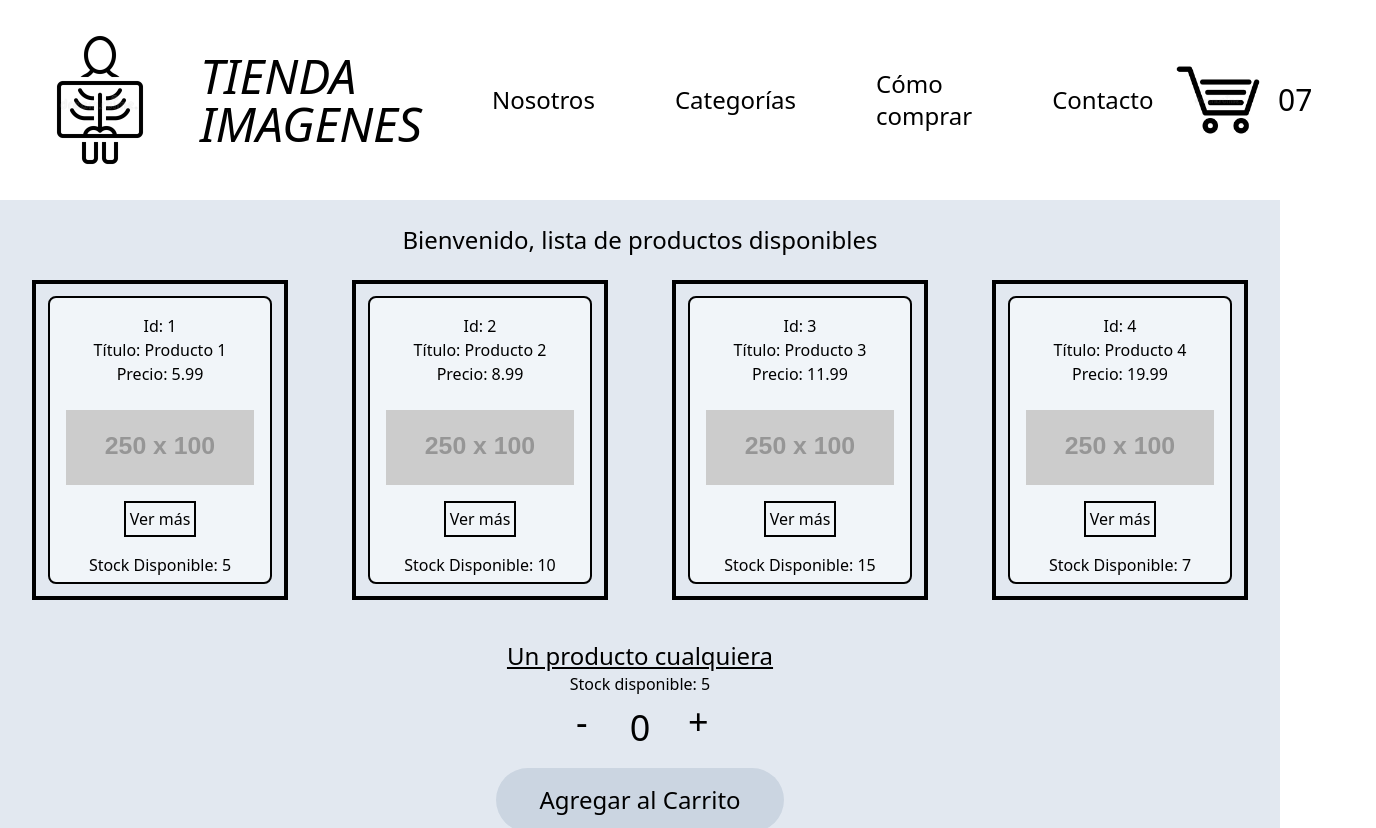
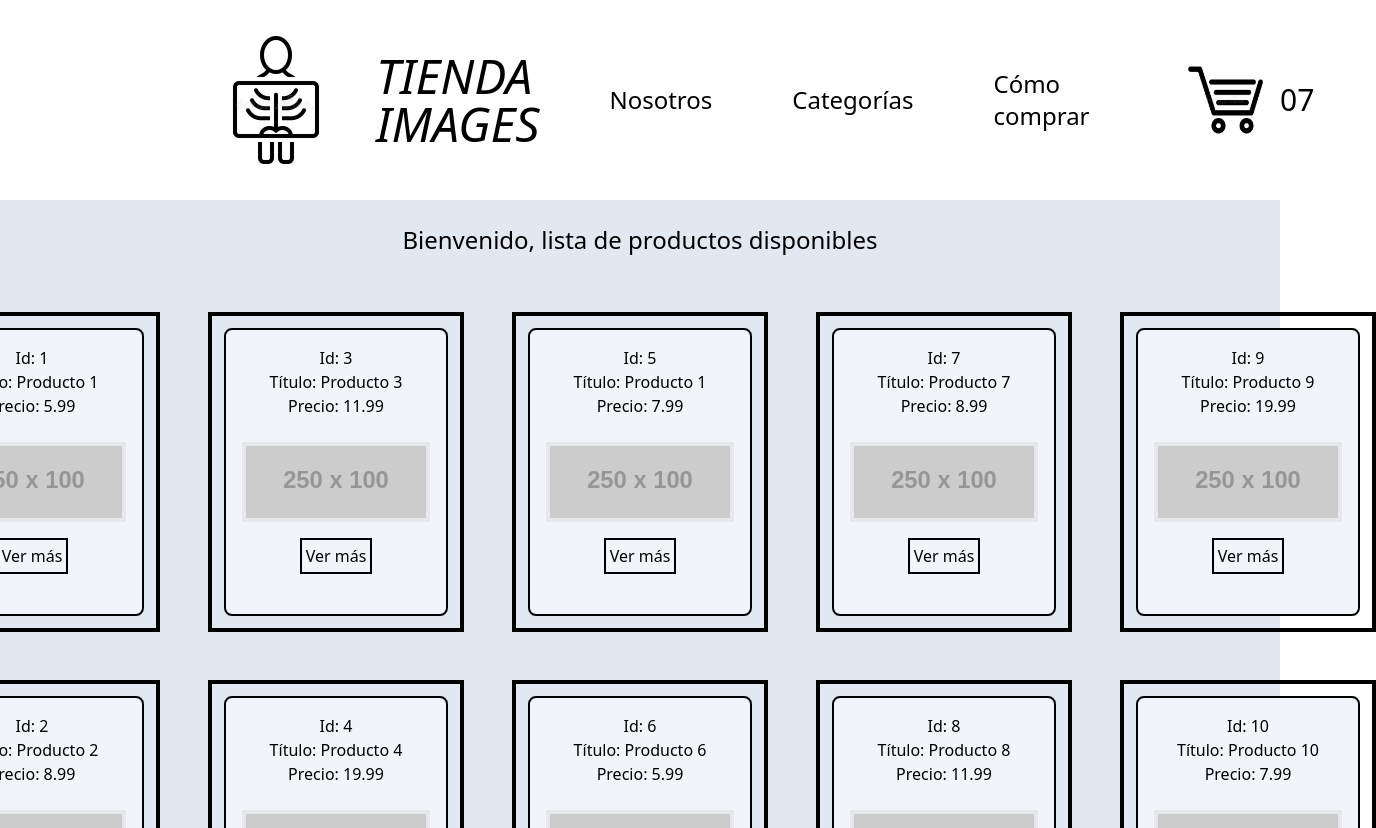
Before and after one commit to rofaba/PreEntrega3-Faure, a React (Create React App) app: page / in a window 1280 px wide. Shown: the top 828 px of the page, 1376 px wide, since content can reach past the window. Built offline with nearby package versions, Linux system fonts and the light colour scheme.

Commit message:
add simulated API  fetch

```diff
--- a/src/components/Item/Item.js
+++ b/src/components/Item/Item.js
@@ -9,10 +9,10 @@ const Item = (props) => {
         {/* <p> Descripción: {props.description} </p> */}
         <h3> Precio: {props.price} </h3>
         <br></br>
-        <img src={props.pictureURL} />
+        <img className="border-4" src={props.pictureURL} />
         <button className = "border-2 border-solid border-black p-1 m-4" > Ver más </button>
         <br></br>
-        <p> Stock Disponible: {props.stock} </p>
+        {/* <p> Stock Disponible: {props.stock} </p> */}
       </div>
     </div>
   );
--- a/src/components/ItemList/ItemList.js
+++ b/src/components/ItemList/ItemList.js
@@ -3,7 +3,7 @@ import Item from "../Item/Item";
 
 const ItemList = ({ productos }) => {
   return (
-    <div className="flex flex-wrap justify-around">
+    <div className="grid grid-rows-2 grid-flow-col gap-12 py-8 px-16 justify-center">
       {productos.map((product) => (
         <Item
           key={product.id}
--- a/src/components/ItemListContainer/ItemListContainer.js
+++ b/src/components/ItemListContainer/ItemListContainer.js
@@ -1,13 +1,11 @@
-import props from "react";
+import { props, useEffect, useState } from "react";
 import ItemCount from "../ItemCount/ItemCount.js";
-
 import ItemList from "../ItemList/ItemList.js";
 
 const ItemListContainer = (props) => {
   const stock = 5;
   const indice = 0;
-
-  let productos = [
+  let arrayProductos = [
     {
       id: 1,
       name: "Producto 1",
@@ -39,8 +37,82 @@ const ItemListContainer = (props) => {
       description: "Un producto fabuloso",
       pictureURL: "https://fakeimg.pl/250x100/",
       stock: 7,
+    },
+    {
+      id: 5,
+      name: "Producto 1",
+      price: 7.99,
+      description: "Un producto agregado",
+      pictureURL: "https://fakeimg.pl/250x100/",
+      stock: 20,
+    },
+    {
+      id: 6,
+      name: "Producto 6",
+      price: 5.99,
+      description: "Un producto muy bueno",
+      pictureURL: "https://fakeimg.pl/250x100/",
+      stock: 5,
+    },
+    {
+      id: 7,
+      name: "Producto 7",
+      price: 8.99,
+      description: "Un producto genial",
+      pictureURL: "https://fakeimg.pl/250x100/",
+      stock: 10,
+    },
+    {
+      id: 8,
+      name: "Producto 8",
+      price: 11.99,
+      description: "Un producto increible",
+      pictureURL: "https://fakeimg.pl/250x100/",
+      stock: 15,
+    },
+    {
+      id: 9,
+      name: "Producto 9",
+      price: 19.99,
+      description: "Un producto fabuloso",
+      pictureURL: "https://fakeimg.pl/250x100/",
+      stock: 7,
+    },
+    {
+      id: 10,
+      name: "Producto 10",
+      price: 7.99,
+      description: "Un producto agregado",
+      pictureURL: "https://fakeimg.pl/250x100/",
+      stock: 20,
     }
   ];
+
+  // lógica React ----------------
+
+  const [productos, setProductos] = useState([]);
+  const [loading, setLoading] = useState(false);
+
+  const promesa = new Promise((res, rej) => {
+    setTimeout(() => {
+      res(arrayProductos);
+      setLoading(false);
+    }, 2000);
+  });
+
+  useEffect(() => {
+    setLoading(true);
+    promesa
+      .then((data) => {
+        setProductos(data);
+      })
+      .catch(() => {
+        console.log("ha ocurrido un error al obtener los productos", Error);
+      });
+  }, []);
+
+  // contador ------------------
+
   const onAdd = (contador) => {
     if (contador < 1) {
       alert("No agregaste productos al carrito");
@@ -57,9 +129,22 @@ const ItemListContainer = (props) => {
       <p className="text-2xl text-center">{props.gretting}</p>
       <br></br>
 
-      <ItemList productos={productos} />
+      {loading ? (
+        <>
+          <br></br>
+          <p className="text-gray-400 animate-bounce text-2xl items-center flex justify-center">
+            {" "}
+            -  -  obteniendo productos  -  -{" "}
+          </p>
+          <br></br>
+        </>
+      ) : (
+        <div>
+          <ItemList productos={productos} />
 
-      <ItemCount stock={stock} onAdd={onAdd} indice={indice} />
+          <ItemCount stock={stock} onAdd={onAdd} indice={indice} />
+        </div>
+      )}
     </div>
   );
 };
--- a/src/components/NavBar/NavBar.js
+++ b/src/components/NavBar/NavBar.js
@@ -5,7 +5,7 @@ import './NavBar.css'
 
 const NavBar = () => {
   return (
-    <div style={{ display: "flex" }}>
+    <div className="flex justify center pl-44">
       <nav className="flex flex-row items-center">
         <img
           style={{ width: "200px", height: "200px" }}
@@ -13,7 +13,7 @@ const NavBar = () => {
           src={logo}
         ></img>
         <p className="text-5xl italic">
-          TIENDA IMAGENES
+          TIENDA IMAGES
         </p>
         <ul className=" flex items-center"  style={{margin: "30px" }}>
 
```
